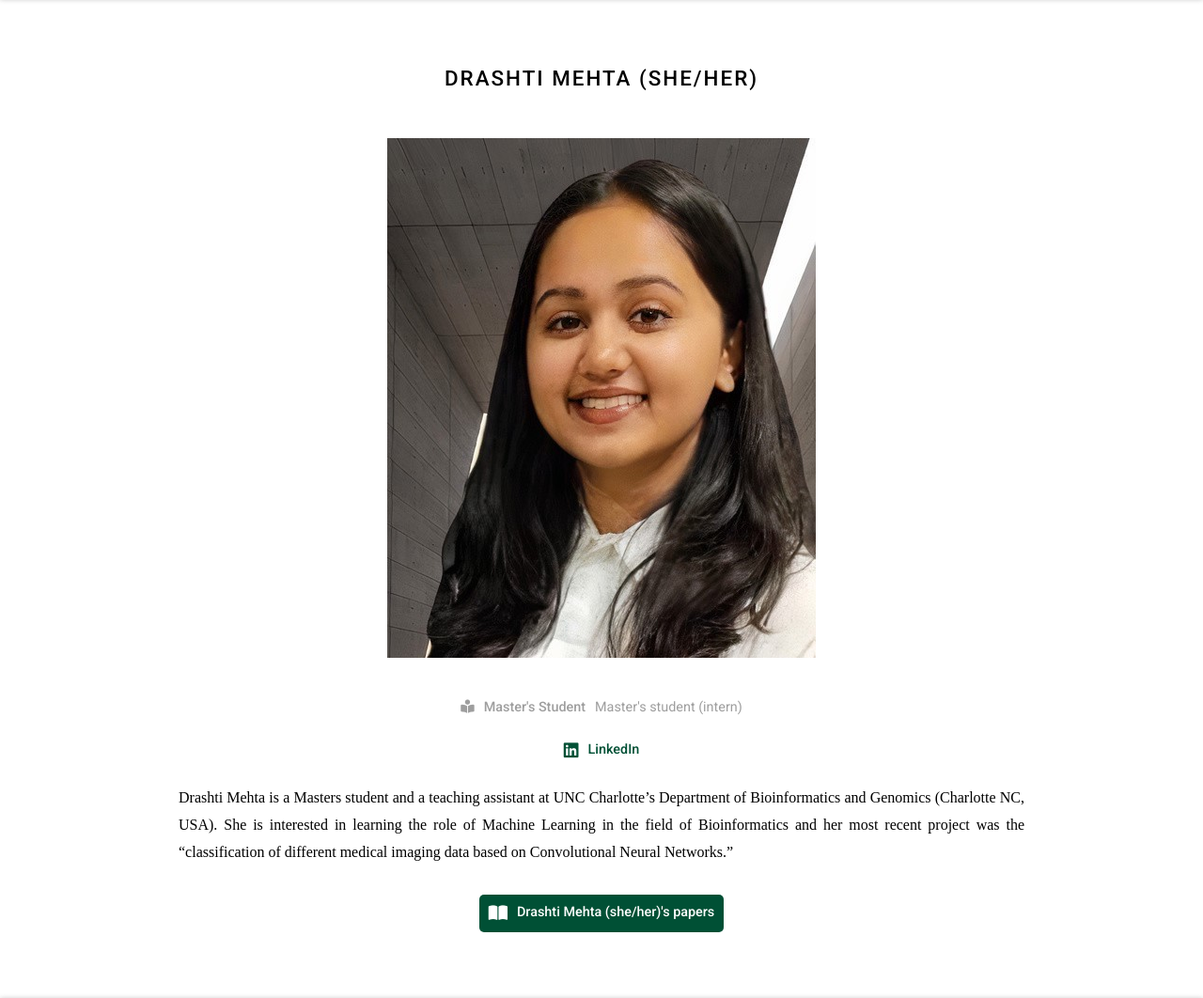
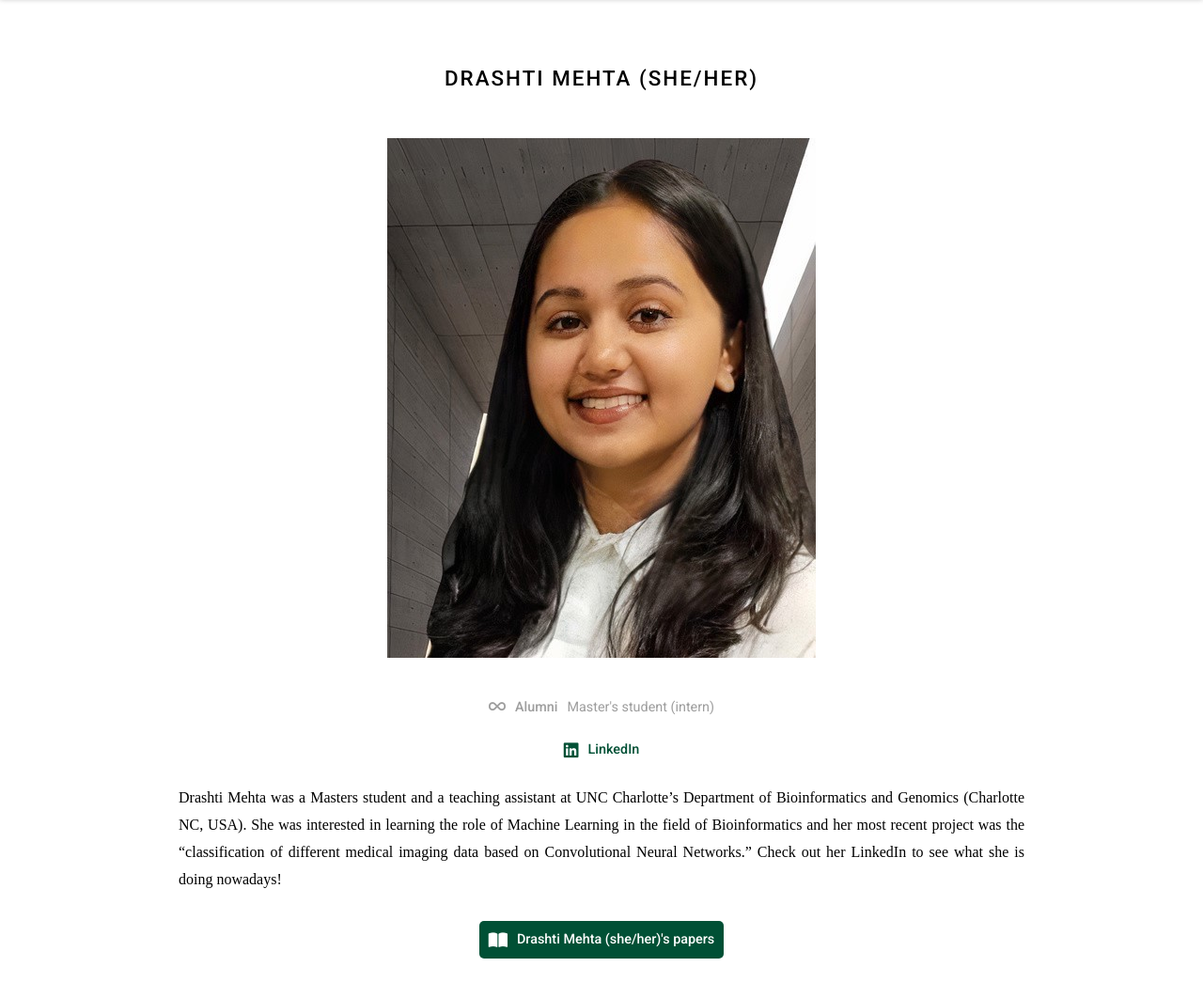
Before and after one commit to machadodj/machadodj.github.io, a Jekyll site: the page built from _members/Drashti_Mehta.md, in a window 1280 px wide. Shown: the part 110-1172 px from the top of the page at 94% size. Built offline with Jekyll 4.4.1, drawn with Linux system fonts in a browser that asks for light colours; nearby versions of some CDN libraries; some web fonts are replaced; grey boxes are pictures that could not be loaded.

Commit message:
Updated news and members
New events with Dr. Kary Ocaña plus moved Drashti to Alumni.

```diff
--- a/_members/Drashti_Mehta.md
+++ b/_members/Drashti_Mehta.md
@@ -2,7 +2,7 @@
 name: Drashti Mehta (she/her)
 image: headshots/DrashtiMehta.jpg
 description: Master's student (intern)
-role: msc
+role: alumni
 aliases:
   - Drashti Mehta
   - D. Mehta
@@ -12,4 +12,4 @@ links:
   linkedin:  drashti-mehta-22a719167
 ---
 
-Drashti Mehta is a Masters student and a teaching assistant at UNC Charlotte's Department of Bioinformatics and Genomics (Charlotte NC, USA). She is interested in learning the role of Machine Learning in the field of Bioinformatics and her most recent project was the "classification of different medical imaging data based on Convolutional Neural Networks."
+Drashti Mehta was a Masters student and a teaching assistant at UNC Charlotte's Department of Bioinformatics and Genomics (Charlotte NC, USA). She was interested in learning the role of Machine Learning in the field of Bioinformatics and her most recent project was the "classification of different medical imaging data based on Convolutional Neural Networks." Check out her LinkedIn to see what she is doing nowadays!
```
Also changed, not shown: _posts/2023-07-14-OcanaK.md (renamed from _posts/2023-07-19-OcanaK.md, +1 -3 lines).
